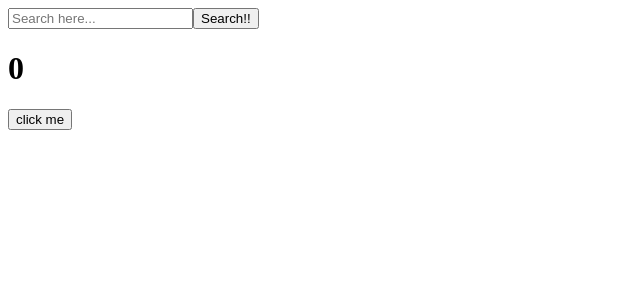
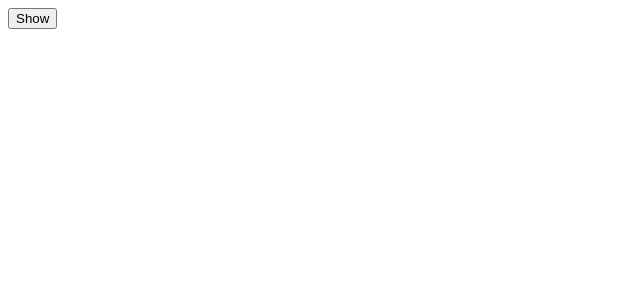
Before and after one commit to herbi1411/nomadcoders-React-Movie-App-2021-Updated, a React (Create React App) app in the folder react-project-for-beginners/: page / in a window 1280 px wide. Shown: the top 300 px of the page, without its empty margins (0-640 px from the left). Built offline with nearby package versions, Linux system fonts and the light colour scheme.

Commit message:
6.4 CleanUp

```diff
--- a/react-project-for-beginners/src/App.js
+++ b/react-project-for-beginners/src/App.js
@@ -1,33 +1,30 @@
 import Button from './Button'
 import styles from "./App.module.css"
 import {useState, useEffect} from "react";
+
+function Hello(){
+
+  useEffect(()=>{
+      console.log("I'm created!")
+      return () => {console.log("I'm destroyed!!");}
+  },[])
+  return <h1>Hello</h1>;
+}
+
+
 function App() {
-  const [counter,setCounter] = useState(0);
-  const [keyword, setKeyword] = useState("");
-
-  useEffect(() =>{
-    console.log("i run the first time");
-  },[])
-  const onClick = () => {
-      setCounter((prev) => prev + 1);
-  }
-  useEffect(() => {
-    console.log("Search for",keyword);
-  },[keyword])
-
-  const onChange = (event) => setKeyword(event.target.value);
-  const clickSearch = () => {
-    console.log(keyword);
-  }
-  console.log("i run all the time");
-  // console.log("Search for",keyword);
+  const [showing, setShowing] = useState(false);
+  useEffect(()=>{
+    if(showing){
+      setTimeout(() =>setShowing(false), 1000);
+    }
+  },[showing]);
+  const onClick = () => setShowing((prev) => !prev); //setState함수의 인자로 함수로 넘겨줄 때 변수명이 똑같을 필요가 없다..!!
 
   return (
     <div className="App">
-      <input type="text" placeholder="Search here..." value = {keyword} onChange = {onChange} />
-      <button onClick={clickSearch}>Search!!</button>
-      <h1>{counter}</h1>
-      <button onClick = {onClick}> click me</button>
+      <button onClick={onClick}>{showing? "Hide" : "Show"}</button>
+      {showing? <Hello/> : ""}
     </div>
   );
 }
```
Also changed, not shown: react-project-for-beginners/package.json (+12 -0 lines), react-project-for-beginners/src/App(effect).js (added, +36 -0 lines), 1 other file (tests, documents, lock files or other folders).
